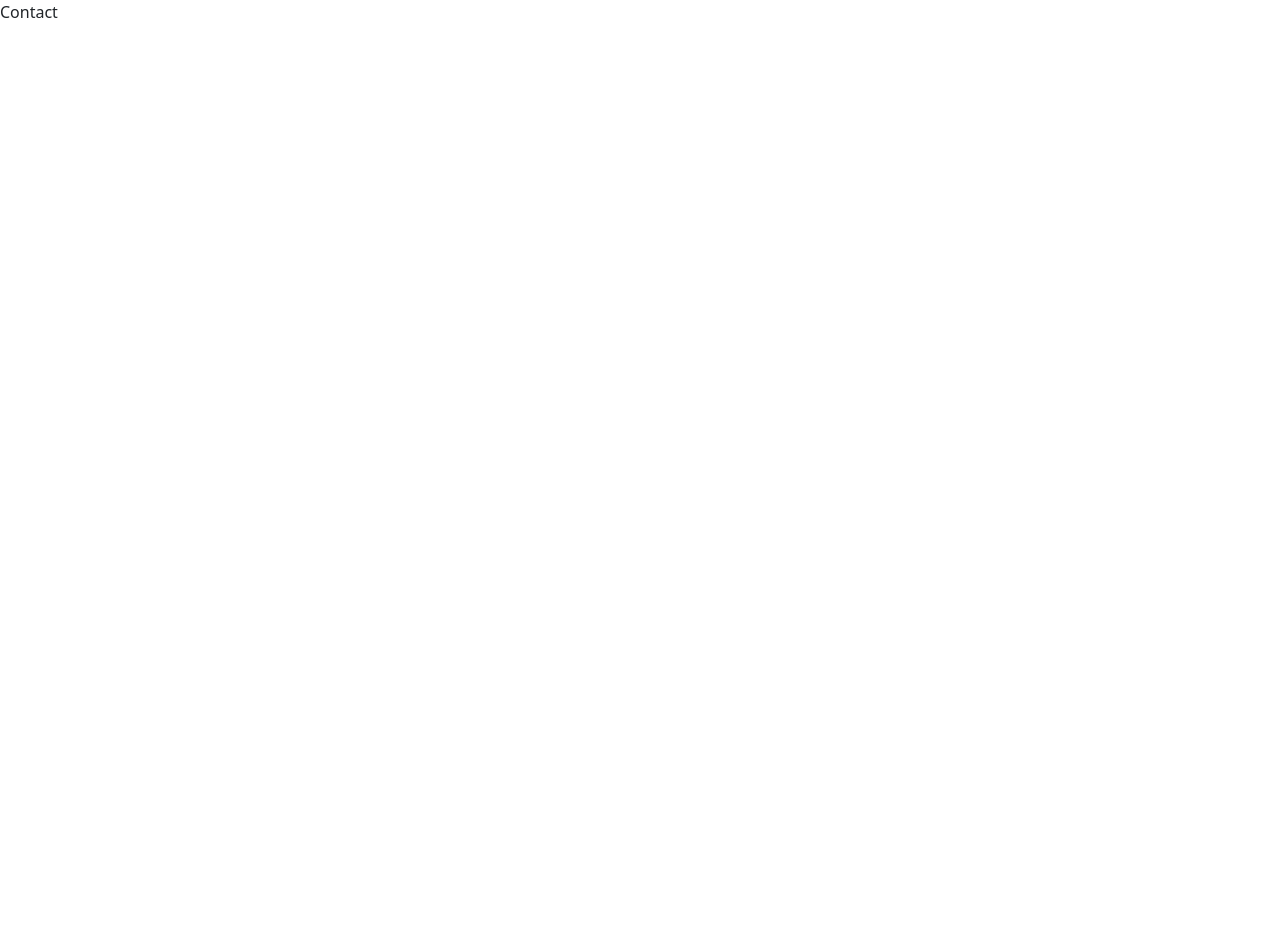
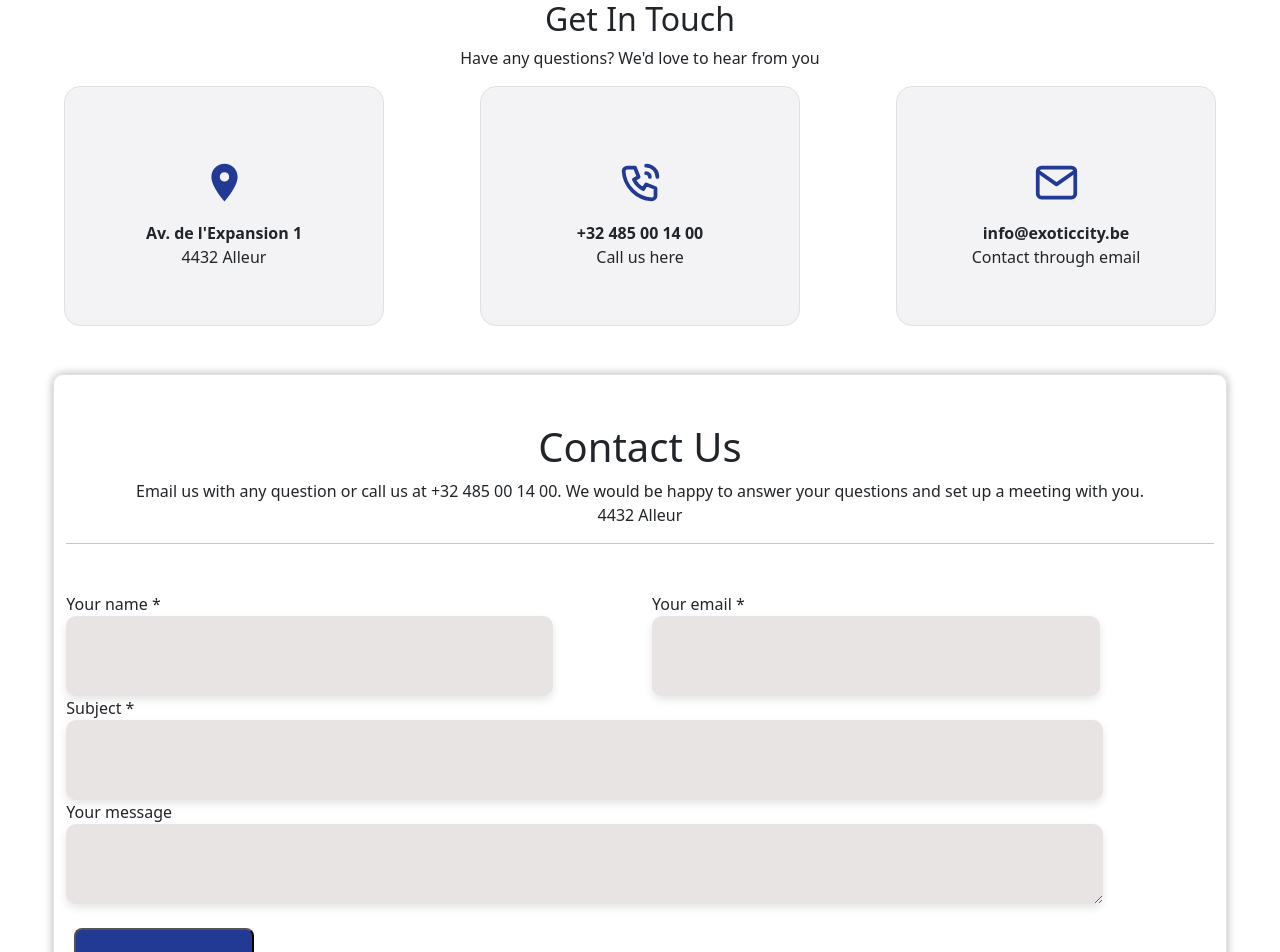
Before and after one commit to malikabdullahnaazar/exoticcity, a React (Create React App) app: page /contact in a window 1280 px wide. Shown: the top 952 px of the page. Before the commit the page ends 800 px from the top, so only its background shows below. Built offline with nearby package versions, Linux system fonts and the light colour scheme.

Commit message:
Contact us page ui Done

```diff
--- a/src/components/Contact.jsx
+++ b/src/components/Contact.jsx
@@ -1,8 +1,90 @@
 import React from 'react'
-
+import "./css/Contact.css";
+import { MdLocationOn } from "react-icons/md";
+import { TbPhoneCall } from "react-icons/tb";
+import { FiMail } from "react-icons/fi";
 const Contact = () => {
   return (
-    <div>Contact</div>
+    <>
+      <div className="container-fluid">
+        <div class="row d-flex align-items-center justify-content-center">
+          <div class="col-sm-12 text-center">
+            <h2>Get In Touch</h2>
+            <p>Have any questions? We'd love to hear from you</p>
+          </div>
+        </div>
+
+      </div>
+      <div className="container-fluid ">
+        <div className="row d-flex align-items-center justify-content-center ">
+          <div className="col-sm-3 mx-5 text-center justify-content-center bg-custom border d-flex align-items-center align-items-center ">
+            <div >
+              <div className='py-3'><MdLocationOn size={45} color="#233A95" /> </div>
+              <div><strong>Av. de l'Expansion 1</strong></div>
+              <div>4432 Alleur</div>
+            </div>
+          </div>
+          <div className="col-sm-3 mx-5 text-center justify-content-center bg-custom border d-flex align-items-center align-items-center ">
+            <div >
+              <div className='py-3'><TbPhoneCall size={45} color="#233A95" /> </div>
+              <div><strong>+32 485 00 14 00</strong></div>
+              <div>Call us here</div>
+            </div>
+          </div>
+          <div className="col-sm-3 mx-5 text-center justify-content-center bg-custom border d-flex align-items-center align-items-center ">
+            <div >
+              <div className='py-3'><FiMail size={45} color="#233A95" /> </div>
+              <div><strong>info@exoticcity.be</strong></div>
+              <div>Contact through email</div>
+            </div>
+          </div>
+
+        </div>
+      </div>
+      <div className="container-fluid my-5">
+  <div className="row d-flex align-items-center justify-content-start">
+    <div className="col-lg-11 col-md-10 col-sm-12 mx-auto justify-content-center border align-items-start custom-div">
+      <div className="text-center my-5">
+        <h1>Contact Us</h1>
+        <div>
+          Email us with any question or call us at +32 485 00 14 00. We would be happy to answer your questions and set up a meeting with you.
+        </div>
+        <div>4432 Alleur</div>
+        <hr />
+      </div>
+      <div className="form my-5">
+        <form action="">
+          <div className="form-group row">
+            <div className="col-md-6 nameemail">
+              <label For="name">Your name *</label>
+              <input type="text" className="form-control" id="name" />
+            </div>
+            <div className="col-md-6 nameemail">
+              <label For="email">Your email *</label>
+              <input type="email" className="form-control" id="email" />
+            </div>
+          </div>
+          <div className="form-group subject">
+            <label For="subject">Subject *</label>
+            <input type="text" className="form-control" id="subject" />
+          </div>
+          <div className="form-group message">
+            <label For="message">Your message</label>
+            <textarea className="form-control" id="message" rows="5"></textarea>
+          </div>
+          <div className="form-group my-4 mx-2">
+            <button type="submit" className="custom-btn ">Send Message</button>
+          </div>
+        </form>
+      </div>
+    </div>
+  </div>
+</div>
+
+
+
+
+    </>
   )
 }
 
--- a/src/components/Login/css/login.css
+++ b/src/components/Login/css/login.css
@@ -1,5 +1,6 @@
 
-input[type="text"] ::before{    width: 100%;
+
+.col-sm-6 input[type="password"] ::before{    width: 100%;
     height: 50px;
     width: 100vw;
     border: none;
@@ -8,36 +9,15 @@ input[type="text"] ::before{    width: 100%;
     font-size: 1.2em;
     box-shadow: 0 0 10px rgba(0, 0, 0, 0.1);
     outline: none;
-    background-color: #000000;
-  }
-input[type="password"] ::before{    width: 100%;
-    height: 50px;
-    width: 100vw;
-    border: none;
-    border-radius: 25px;
-    padding: 20px;
-    font-size: 1.2em;
-    box-shadow: 0 0 10px rgba(0, 0, 0, 0.1);
-    outline: none;
-    background-color: #000000;
   }
 
-  input[type="text"]:focus {
+  .col-sm-6 input[type="text"]:focus {
   box-shadow: 0 8px 16px rgba(0, 0, 0, 0.2);
   outline: none;
   background-color: #dee1eb;
   }
 
-  input[type="text"]{
-    width: 90vw;
-   background-color: #e9e4e4;
-  }
-  .btn-purple {
-    color: #fff;
-    background-color: #233A95;
-    border-color: #233A95;
-  }
-  input[type="password"]{
+  .col-sm-6 input[type="text"]{
     width: 90vw;
     background-color: #e9e4e4;
     border: none;
@@ -49,7 +29,24 @@ input[type="password"] ::before{    width: 100%;
     transition: box-shadow 0.3s ease-in-out;
     height: 10vh;
   }
-  input[type="password"]:focus {
+  .btn-purple {
+    color: #fff;
+    background-color: #233A95;
+    border-color: #233A95;
+  }
+  .col-sm-6 input[type="password"]{
+    width: 90vw;
+    background-color: #e9e4e4;
+    border: none;
+    border-radius: 10px;
+    box-shadow: 0 4px 8px rgba(0, 0, 0, 0.1);
+    color: #272525;
+    font-size: 16px;
+    padding: 10px;
+    transition: box-shadow 0.3s ease-in-out;
+    height: 10vh;
+  }
+  .col-sm-6 input[type="password"]:focus {
     box-shadow: 0 8px 16px rgba(0, 0, 0, 0.2);
     outline: none;
     background-color: #dee1eb;
--- a/src/components/Navbar.jsx
+++ b/src/components/Navbar.jsx
@@ -362,18 +362,18 @@ const Navbar = () => {
             </div>
           </NavDropdown>
           <Nav.Item>
-            <Nav.Link eventKey="2" className="navbar-link" >
-              ABOUT
+            <Nav.Link className="navbar-link" >
+              <Link to="/about"> ABOUT</Link>
             </Nav.Link>
           </Nav.Item>
           <Nav.Item>
-            <Nav.Link eventKey="3" className="navbar-link">
-              CONTACT
+            <Nav.Link to="/contact" className="navbar-link">
+             <Link to="/contact"> CONTACT</Link>
             </Nav.Link>
           </Nav.Item>
           <Nav.Item>
-            <Nav.Link eventKey="4" className="navbar-link">
-              BRANDS
+            <Nav.Link className="navbar-link">
+              <Link to="/brands"> BRANDS</Link>
             </Nav.Link>
           </Nav.Item>
         </Nav>
--- /dev/null
+++ b/src/components/css/Contact.css
@@ -0,0 +1,114 @@
+.bg-custom{
+    background-color: #F3F3F6;
+    height: 30vh;
+    width: 15vw;
+    border-radius: 2vh;
+}
+.custom-div {
+    border-radius: 10px;
+    box-shadow: 0px 0px 10px rgba(0, 0, 0, 0.3);
+    height: 110vh;
+  }
+  .nameemail input[type="text"]:focus {
+    box-shadow: 0 8px 16px rgba(0, 0, 0, 0.2);
+    outline: none;
+    background-color: #dee1eb;
+    }
+    .custom-btn{
+        background-color: #233A95;
+        color: white;
+        border-radius: 1vh;
+        height: 8vh;
+        width: 14vw;
+    }
+    .custom-btn:hover{
+        background-color: #0b289e;
+
+    }
+
+    .nameemail input[type="email"]{
+    width: 35vw;
+      background-color: #e9e4e4;
+      border: none;
+      border-radius: 10px;
+      box-shadow: 0 4px 8px rgba(0, 0, 0, 0.1);
+      color: #272525;
+      font-size: 16px;
+      padding: 10px;
+      transition: box-shadow 0.3s ease-in-out;
+      height: 10vh;
+    }
+    @media only screen and (max-width: 600px) {
+        .nameemail input[type="email"] {
+            width: 81vw;
+        }
+        .nameemail input[type="text"] {
+            width: 81vw;
+        }
+        .custom-div{
+            height: 120vh;
+        }
+      }
+
+  .nameemail input[type="email"]:focus {
+    box-shadow: 0 8px 16px rgba(0, 0, 0, 0.2);
+    outline: none;
+    background-color: #dee1eb;
+    }
+    .subject input[type="text"]{
+        width: 81vw;
+      background-color: #e9e4e4;
+      border: none;
+      border-radius: 10px;
+      box-shadow: 0 4px 8px rgba(0, 0, 0, 0.1);
+      color: #272525;
+      font-size: 16px;
+      padding: 10px;
+      transition: box-shadow 0.3s ease-in-out;
+      height: 10vh;
+    }
+  .message textarea:focus {
+    box-shadow: 0 8px 16px rgba(0, 0, 0, 0.2);
+    outline: none;
+    background-color: #dee1eb;
+    }
+    .message textarea{
+      width: 81vw;
+      background-color: #e9e4e4;
+      border: none;
+      border-radius: 10px;
+      box-shadow: 0 4px 8px rgba(0, 0, 0, 0.1);
+      color: #272525;
+      font-size: 16px;
+      padding: 10px;
+      transition: box-shadow 0.3s ease-in-out;
+      height: 10vh;
+    }
+  .subject input[type="text"]:focus {
+    box-shadow: 0 8px 16px rgba(0, 0, 0, 0.2);
+    outline: none;
+    background-color: #dee1eb;
+    }
+
+    .nameemail input[type="text"]{
+      width: 38vw;
+      background-color: #e9e4e4;
+      border: none;
+      border-radius: 10px;
+      box-shadow: 0 4px 8px rgba(0, 0, 0, 0.1);
+      color: #272525;
+      font-size: 16px;
+      padding: 10px;
+      transition: box-shadow 0.3s ease-in-out;
+      height: 10vh;
+
+    }
+    @media only screen and (max-width: 600px) {
+       .nameemail input[type="text"]{
+        width: 81vw;
+       }
+        .custom-btn{
+            height: 8vh;
+        width: 25vw;
+       }
+     }
--- a/src/components/css/HeaderSection.css
+++ b/src/components/css/HeaderSection.css
@@ -123,7 +123,7 @@
   .item {
     margin-bottom: 10px;
   }
-  input[type="text"] ::before{    width: 100%;
+  .search-container input[type="text"] ::before{    width: 100%;
     height: 50px;
     border: none;
     border-radius: 25px;
@@ -134,7 +134,7 @@
     background-color: #000000;
   }
 
-  input[type="text"]:focus {
+  .search-container input[type="text"]:focus {
   box-shadow: 0 8px 16px rgba(0, 0, 0, 0.2);
   outline: none;
   background-color: #dee1eb;
@@ -166,7 +166,7 @@
   }
   }
 
-  input[type="text"] {
+ .search-container input[type="text"] {
   background-color: #fff;
   border: none;
   border-radius: 10px;
@@ -179,7 +179,7 @@
   height: 10vh;
   }
 
-  input[type="text"]:focus {
+ .search-container input[type="text"]:focus {
   box-shadow: 0 8px 16px rgba(0, 0, 0, 0.2);
   outline: none;
   }
```
